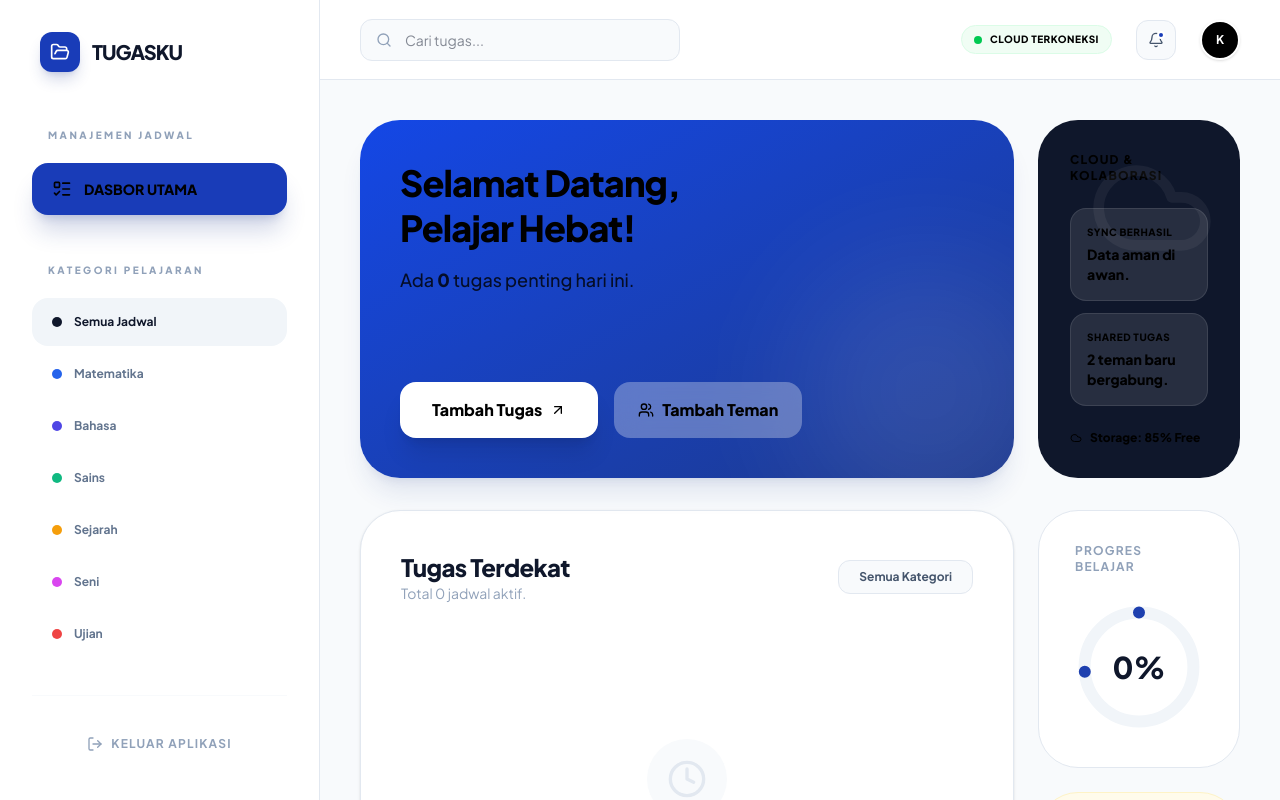
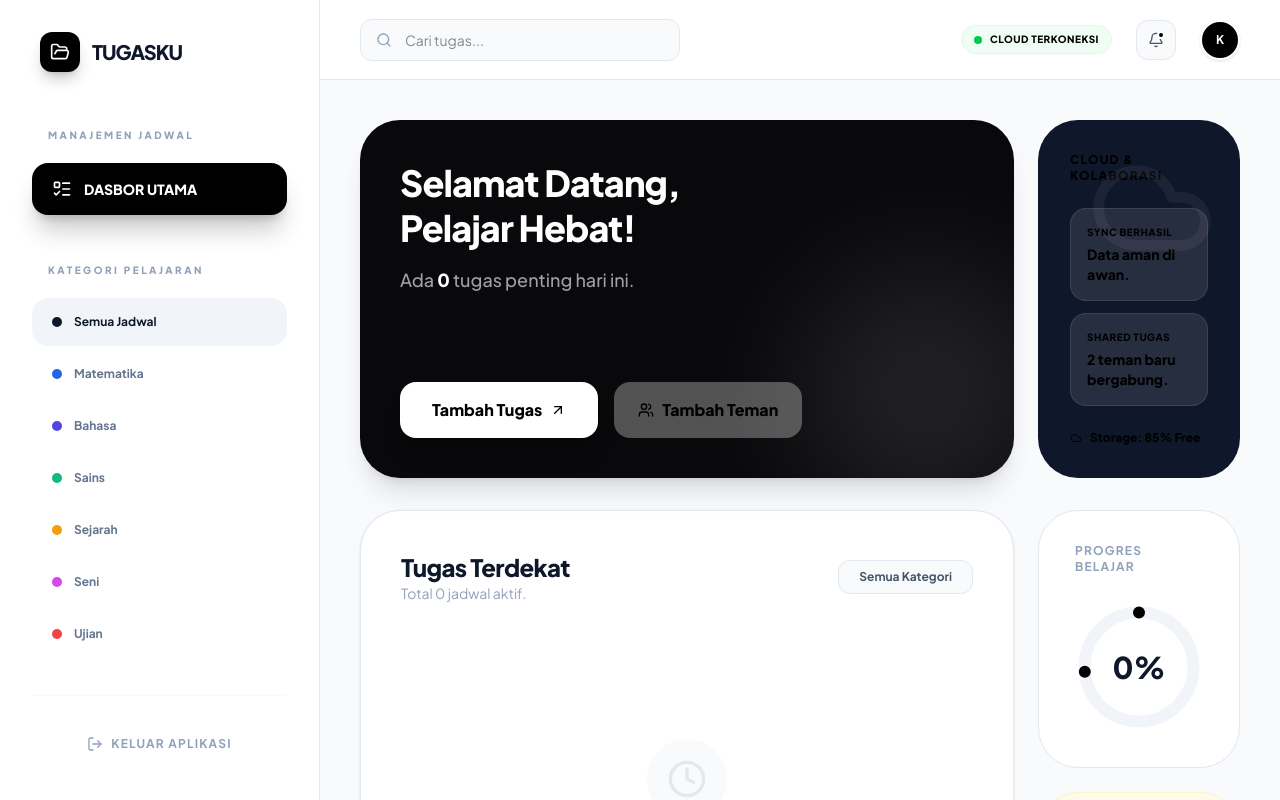
Before and after one commit to karanarantha-hue/Aplikasi-pengingat-jadwal-klmp-3, a React (Vite) app: page / in a window 1280 px wide. Both pictures are taken after a click on the button "Mulai Input Jadwal". Shown: the top 800 px of the page. Built offline with nearby package versions, Linux system fonts and the light colour scheme.

Commit message:
feat: Update branding to black and white theme
Refactors the application's color scheme from blue tones to a monochromatic black and white theme. This change impacts the primary button colors, decorative elements, and various UI components to align with the new branding.

```diff
--- a/src/components/AddTaskModal.tsx
+++ b/src/components/AddTaskModal.tsx
@@ -57,7 +57,7 @@ export default function AddTaskModal({ isOpen, onClose, onAdd, categories }: Add
               <div className="p-8 lg:p-12 pb-6 lg:pb-8 bg-slate-50 border-b border-slate-100">
                 <div className="flex justify-between items-center mb-8 lg:mb-10">
                   <div className="flex items-center gap-2">
-                    <div className="w-8 h-8 bg-blue-800 rounded-lg flex items-center justify-center">
+                    <div className="w-8 h-8 bg-black rounded-lg flex items-center justify-center">
                       <BookOpen className="text-white w-4 h-4" />
                     </div>
                     <h2 className="text-lg lg:text-xl font-black text-slate-800 tracking-tight">Input Jadwal</h2>
@@ -147,7 +147,7 @@ export default function AddTaskModal({ isOpen, onClose, onAdd, categories }: Add
                   className={cn(
                     "w-full flex items-center justify-center gap-4 py-5 lg:py-6 rounded-2xl lg:rounded-[2rem] font-black text-base lg:text-lg transition-all",
                     title
-                      ? "bg-blue-800 text-black shadow-xl shadow-blue-900/30 hover:scale-[1.02] active:scale-[0.98]"
+                      ? "bg-black text-white shadow-xl shadow-black/30 hover:scale-[1.02] active:scale-[0.98]"
                       : "bg-slate-100 text-slate-300 cursor-not-allowed"
                   )}
                 >
--- a/src/components/Dashboard.tsx
+++ b/src/components/Dashboard.tsx
@@ -100,7 +100,7 @@ export default function Dashboard() {
                 className="relative w-10 h-10 bg-slate-50 rounded-xl border border-slate-200 flex items-center justify-center hover:bg-slate-100 transition-colors"
               >
                 <Bell className="w-4 h-4 text-slate-600" />
-                <span className="absolute top-2.5 right-2.5 w-2 h-2 bg-blue-800 rounded-full border-2 border-white" />
+                <span className="absolute top-2.5 right-2.5 w-2 h-2 bg-black rounded-full border-2 border-white" />
               </button>
 
               <AnimatePresence>
@@ -113,12 +113,12 @@ export default function Dashboard() {
                   >
                     <div className="flex justify-between items-center mb-6">
                       <h4 className="font-black text-sm uppercase tracking-widest text-slate-900">Notifikasi</h4>
-                      <span className="text-[10px] font-bold text-blue-600 bg-blue-50 px-2 py-1 rounded-full">New</span>
+                      <span className="text-[10px] font-bold text-white bg-black px-2 py-1 rounded-full">New</span>
                     </div>
                     <div className="space-y-4">
                       {notifications.map((n) => (
                         <div key={n.id} className="p-4 bg-slate-50 rounded-2xl border border-slate-100 hover:bg-slate-100 transition-colors cursor-pointer group">
-                          <p className="text-xs font-black text-slate-900 mb-1 group-hover:text-blue-800 transition-colors">{n.title}</p>
+                          <p className="text-xs font-black text-slate-900 mb-1 group-hover:text-black transition-colors">{n.title}</p>
                           <p className="text-[11px] text-slate-500 mb-2">{n.message}</p>
                           <p className="text-[10px] font-bold text-slate-400">{n.time}</p>
                         </div>
@@ -144,11 +144,11 @@ export default function Dashboard() {
             <motion.div
               initial={{ opacity: 0, y: 20 }}
               animate={{ opacity: 1, y: 0 }}
-              className="col-span-1 lg:col-span-3 bg-gradient-to-br from-blue-700 to-blue-900 rounded-[2.5rem] p-8 lg:p-10 text-white shadow-xl shadow-blue-900/10 flex flex-col justify-between relative overflow-hidden"
+              className="col-span-1 lg:col-span-3 bg-zinc-950 rounded-[2.5rem] p-8 lg:p-10 text-white shadow-xl shadow-black/10 flex flex-col justify-between relative overflow-hidden"
             >
               <div className="relative z-10">
-                <h1 className="text-3xl lg:text-4xl font-extrabold leading-tight mb-4 tracking-tight text-black">Selamat Datang,<br />Pelajar Hebat!</h1>
-                <p className="text-black opacity-80 text-base lg:text-lg font-medium">Ada <span className="font-black text-black">{stats.pending}</span> tugas penting hari ini.</p>
+                <h1 className="text-3xl lg:text-4xl font-extrabold leading-tight mb-4 tracking-tight text-white">Selamat Datang,<br />Pelajar Hebat!</h1>
+                <p className="text-zinc-400 text-base lg:text-lg font-medium">Ada <span className="font-black text-white">{stats.pending}</span> tugas penting hari ini.</p>
               </div>
               <div className="flex flex-col sm:flex-row gap-4 relative z-10 pt-8">
                 <button
@@ -235,7 +235,7 @@ export default function Dashboard() {
                   <svg className="w-full h-full -rotate-90">
                     <circle cx="50%" cy="50%" r="40%" fill="none" stroke="#f1f5f9" strokeWidth="12" />
                     <circle
-                      cx="50%" cy="50%" r="40%" fill="none" stroke="#1e40af" strokeWidth="12"
+                      cx="50%" cy="50%" r="40%" fill="none" stroke="#000000" strokeWidth="12"
                       strokeDasharray={`${(stats.completed / (stats.total || 1)) * 251.2} 251.2`}
                       strokeLinecap="round"
                     />
--- a/src/components/Sidebar.tsx
+++ b/src/components/Sidebar.tsx
@@ -49,7 +49,7 @@ export default function Sidebar({
       )}
 
       <div className="flex items-center gap-3 mb-14 px-2">
-        <div className="w-10 h-10 bg-blue-800 rounded-xl flex items-center justify-center shadow-lg shadow-blue-900/20">
+        <div className="w-10 h-10 bg-black rounded-xl flex items-center justify-center shadow-lg shadow-black/20">
           <FolderOpen className="text-white w-5 h-5" />
         </div>
         <span className="font-sans font-black text-xl tracking-tighter text-slate-900 uppercase">TugasKu</span>
@@ -57,8 +57,8 @@ export default function Sidebar({
 
       <div className="space-y-1 mb-12">
         <p className="text-[10px] font-black text-slate-400 uppercase tracking-[0.25em] px-4 mb-5">Manajemen Jadwal</p>
-        <div className="px-5 py-4 rounded-2xl bg-blue-800 text-black shadow-xl shadow-blue-900/20 flex items-center gap-3">
-          <ListTodo className="w-5 h-5" />
+        <div className="px-5 py-4 rounded-2xl bg-black text-white shadow-xl shadow-black/20 flex items-center gap-3">
+          <ListTodo className="w-5 h-5 text-white" />
           <span className="font-black text-sm uppercase">Dasbor Utama</span>
         </div>
       </div>
--- a/src/components/WelcomeScreen.tsx
+++ b/src/components/WelcomeScreen.tsx
@@ -29,13 +29,13 @@ export default function WelcomeScreen({ onStart }: WelcomeScreenProps) {
         initial={{ opacity: 0, scale: 0.8 }}
         animate={{ opacity: 0.15, scale: 1 }}
         transition={{ duration: 2, repeat: Infinity, repeatType: 'reverse' }}
-        className="absolute -top-20 -left-20 w-96 h-96 bg-blue-800 rounded-full blur-3xl"
+        className="absolute -top-20 -left-20 w-96 h-96 bg-slate-400 rounded-full blur-3xl"
       />
       <motion.div
         initial={{ opacity: 0, scale: 0.8 }}
         animate={{ opacity: 0.15, scale: 1 }}
         transition={{ duration: 3, repeat: Infinity, repeatType: 'reverse' }}
-        className="absolute -bottom-20 -right-20 w-96 h-96 bg-blue-600 rounded-full blur-3xl"
+        className="absolute -bottom-20 -right-20 w-96 h-96 bg-slate-300 rounded-full blur-3xl"
       />
 
       <div className="max-w-4xl w-full grid grid-cols-1 lg:grid-cols-2 gap-12 lg:gap-20 items-center relative z-10 pt-10 lg:pt-0">
@@ -65,7 +65,7 @@ export default function WelcomeScreen({ onStart }: WelcomeScreenProps) {
             whileHover={{ scale: 1.02 }}
             whileTap={{ scale: 0.98 }}
             onClick={handleStart}
-            className="group flex items-center gap-4 bg-blue-800 text-black px-8 py-5 rounded-full font-black text-lg transition-shadow hover:shadow-2xl hover:shadow-blue-900/20"
+            className="group flex items-center gap-4 bg-black text-white px-8 py-5 rounded-full font-black text-lg transition-shadow hover:shadow-2xl hover:shadow-black/20"
           >
             Mulai Input Jadwal
             <ArrowRight className="w-5 h-5 transition-transform group-hover:translate-x-2" />
@@ -121,7 +121,7 @@ export default function WelcomeScreen({ onStart }: WelcomeScreenProps) {
           <motion.div
             animate={{ y: [0, -20, 0] }}
             transition={{ duration: 4, repeat: Infinity }}
-            className="absolute -top-10 -right-6 bg-blue-800 text-black p-4 rounded-3xl shadow-xl font-black rotate-12"
+            className="absolute -top-10 -right-6 bg-black text-white p-4 rounded-3xl shadow-xl font-black rotate-12"
           >
             Aplikasi Aktif! 🚀
           </motion.div>
```
